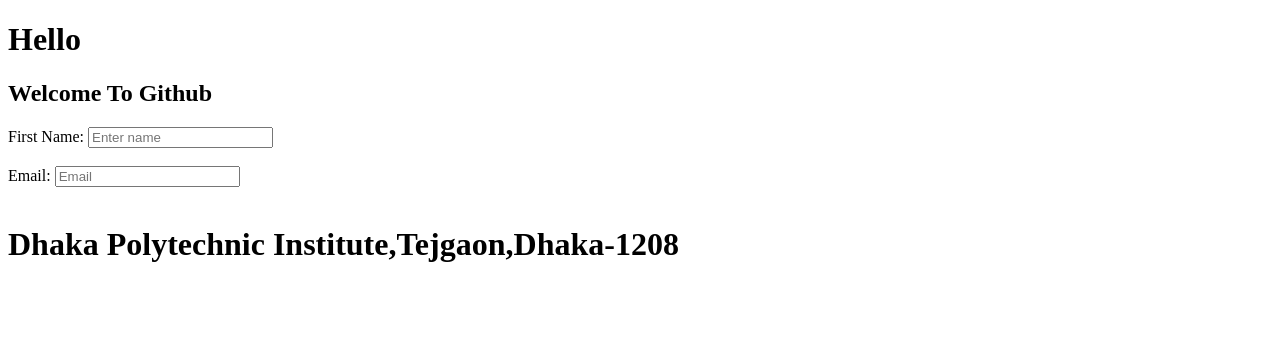
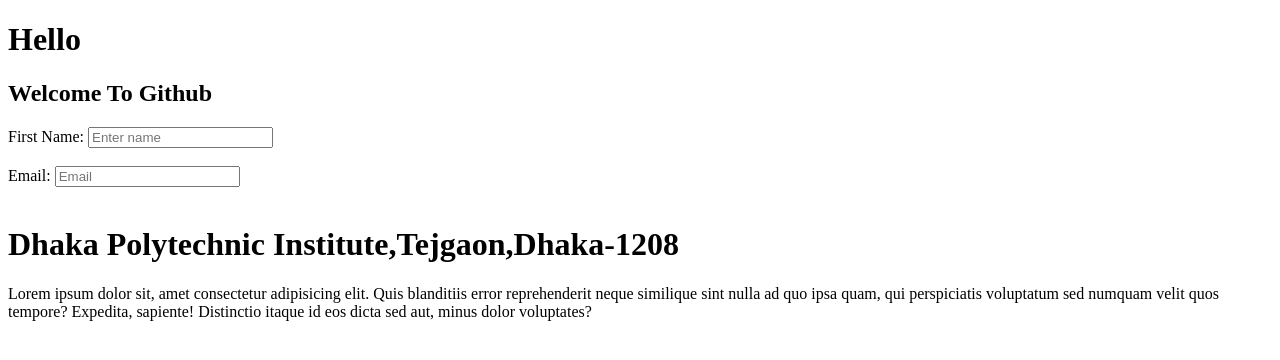
Before and after one commit to ShahriearOmi/My-first-repo, a plain HTML site: page index.html in a window 1280 px wide. Drawn offline with Linux system fonts and the light colour scheme.

Commit message:
I Love Github

```diff
--- a/index.html
+++ b/index.html
@@ -17,5 +17,7 @@
 
     <h1>Dhaka Polytechnic Institute,Tejgaon,Dhaka-1208</h1>
 
+    <p>Lorem ipsum dolor sit, amet consectetur adipisicing elit. Quis blanditiis error reprehenderit neque similique sint nulla ad quo ipsa quam, qui perspiciatis voluptatum sed numquam velit quos tempore? Expedita, sapiente! Distinctio itaque id eos dicta sed aut, minus dolor voluptates?</p>
+
 </body>
 </html>
```
